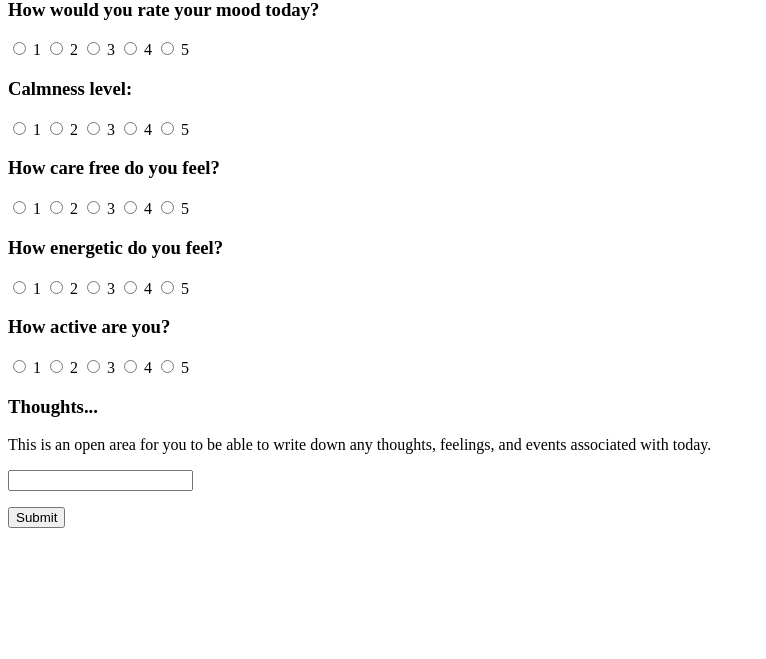
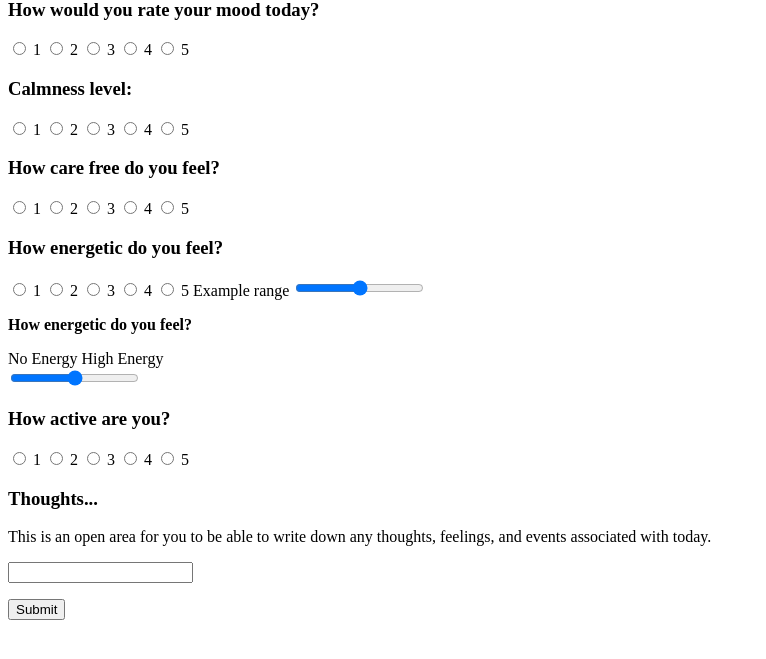
Before and after one commit to n-lambert/mindfulness-app, a Flask app: page /survey in a window 1280 px wide. Shown: the part 105-764 px from the top of the page, without its empty margins (0-766 px from the left). Run offline with Flask 2, Linux system fonts and the light colour scheme.

```diff
--- a/templates/survey.html
+++ b/templates/survey.html
@@ -57,6 +57,21 @@
       <label for="rate-4">4</label>
       <input type="radio" name="q4_survey-answer" id="rate-5" value="5" required>
       <label for="rate-5">5</label>
+
+      <label for="customRange2" class="form-label">Example range</label>
+      <input type="range" class="form-range" min="1" max="5" id="customRange2">
+
+      <div class="mx-0 w-100">
+        <div class="text-center">
+          <p>
+            <strong>How energetic do you feel?</strong>
+          </p>
+        </div>
+        <label for="customRange3" class="form-label">No Energy</label>
+        <label for="customRange3" class="form-label float-end">High Energy</label>
+        <div class="range">
+          <input type="range" class="form-range" min="1" max="5" step="1" id="customRange3" />
+        </div>
     </p>
   <h3>How active are you?</h3>
     <p>
```
